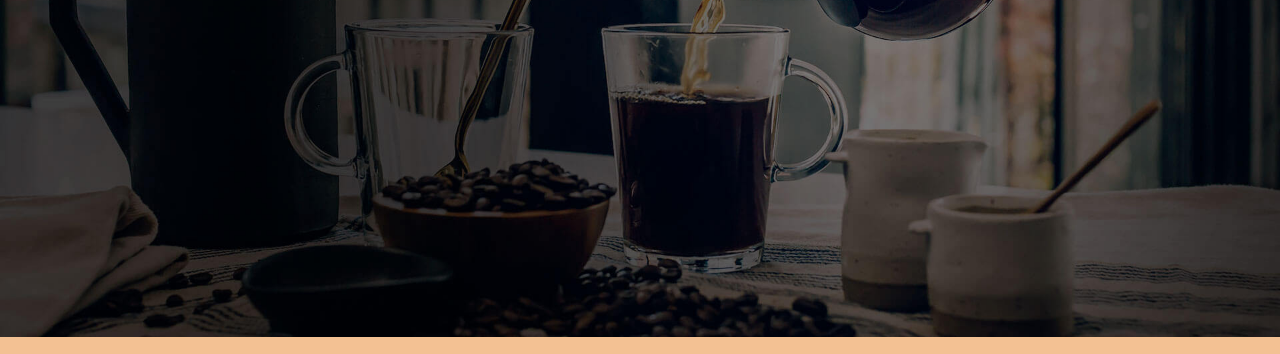
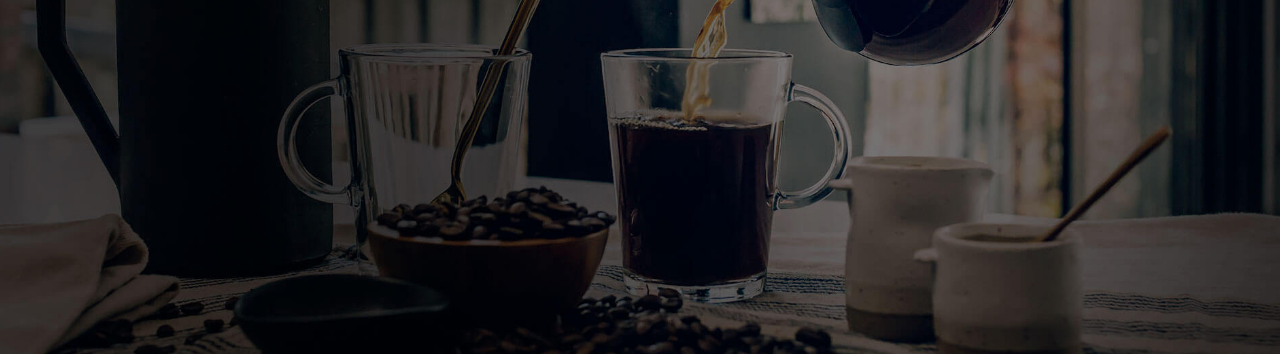
Before and after one commit to AntonioDelGreco/Project1, a website: page index.html in a window 1280 px wide. Shown: the part 263-617 px from the top of the page. Drawn offline with nearby package versions, Linux system fonts and the light colour scheme.

Commit message:
version 31

```diff
--- a/scss/globales/_mixins.scss
+++ b/scss/globales/_mixins.scss
@@ -1,7 +1,7 @@
 /* BG PRINCIPALES */
 
 @mixin bg {
-  height: 60rem;
+  height: 65rem;
   background-size: cover;
   background-repeat: no-repeat;
   background-position: center center;
@@ -50,7 +50,7 @@
 }
 .subtitulo{
     color: $color-texto;
-}
+  }
 }
 
 /* FOOTER */
```
Also changed, not shown: css/css.css.
